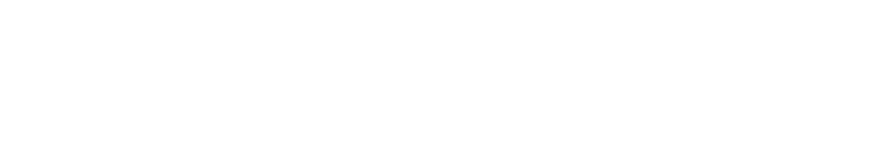
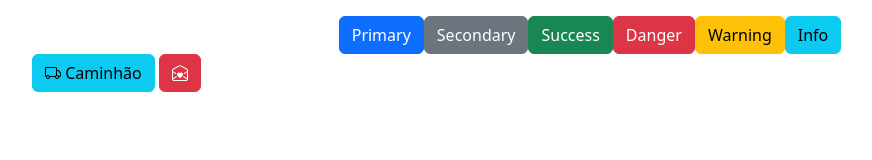
Before and after one commit to NataliaCarolineLopez/Bootstrap_Intro_Natalia, a plain HTML site: page ex3_botoes/ex3.html in a window 1280 px wide. Shown: the whole page, without its empty margins (50-922 px from the left). Drawn offline with nearby package versions, Linux system fonts and the light colour scheme.

Commit message:
Update ex3.html

```diff
--- a/ex3_botoes/ex3.html
+++ b/ex3_botoes/ex3.html
@@ -16,6 +16,27 @@
 
 
     <!-- 1ª Digitação (Aqui) -->
+     <div class="container d-flex justify-content-center mt-3">
+        <button type="button" class="btn btn-primary">Primary</button>
+        <button type="button" class="btn btn-secondary">Secondary</button>
+        <button type="button" class="btn btn-success">Success</button>
+        <button type="button" class="btn btn-danger">Danger</button>
+        <button type="button" class="btn btn-warning">Warning</button>
+        <button type="button" class="btn btn-info">Info</button>
+
+     </div>
+
+     <div class="container">
+        <!-- Botão com icone -->
+         <button class="btn btn-info">
+            <i class="bi bi-truck"></i> Caminhão
+         </button>
+
+         <!-- Botão com icone -->
+        <button class="btn btn-danger">
+            <i class="bi bi-envelope-open-heart"></i>
+            </button>
+     </div>
 
 
     <script src="https://cdn.jsdelivr.net/npm/bootstrap@5.3.0/dist/js/bootstrap.bundle.min.js"></script>
```
